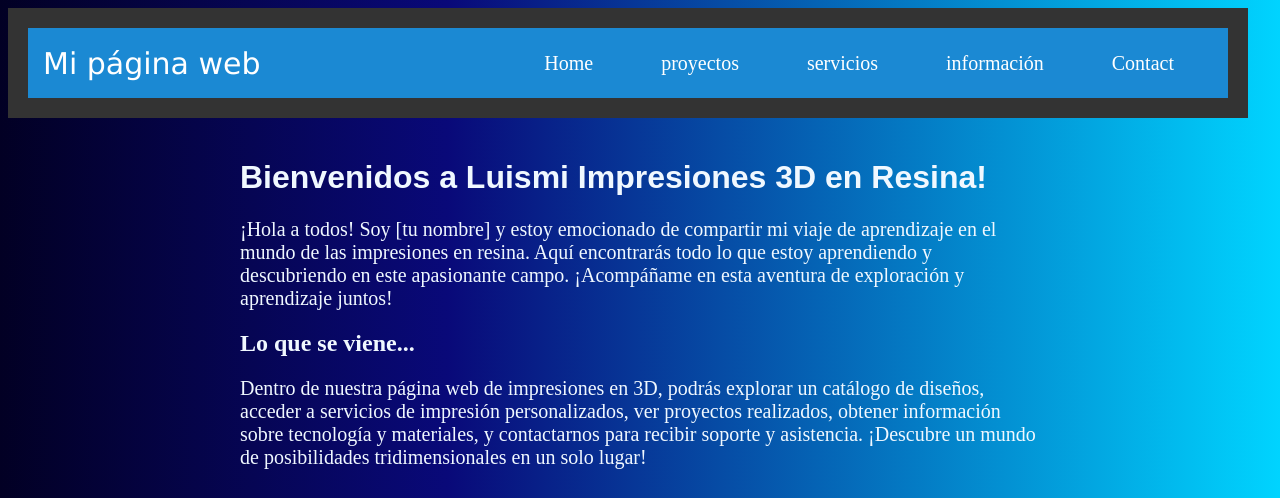
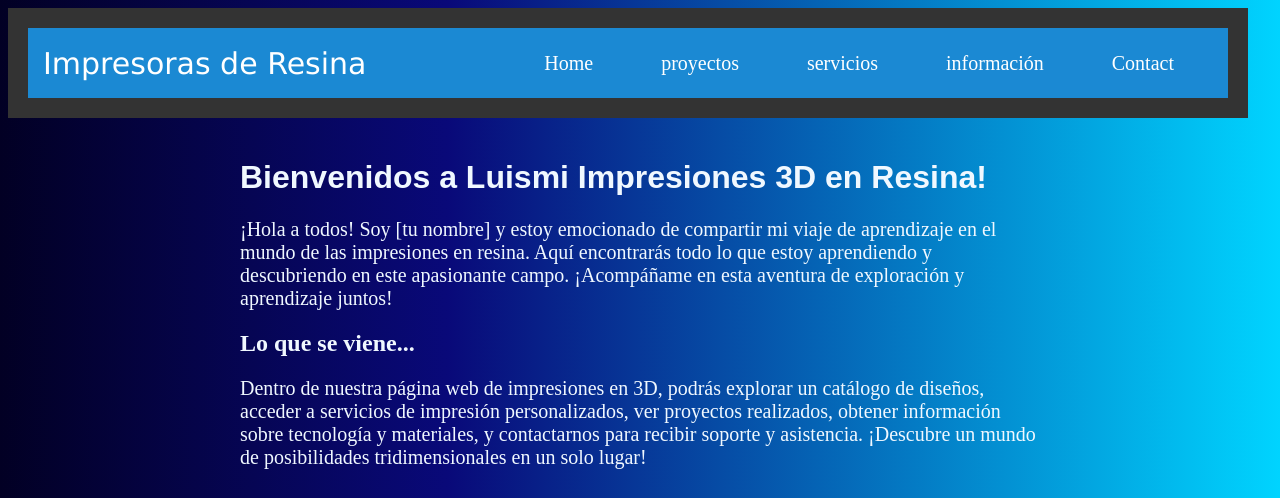
Before and after one commit to luismi8601/repositorioremoto, a plain HTML site: page index.html in a window 1280 px wide. Shown: the top 498 px of the page. Drawn offline with Linux system fonts and the light colour scheme.

Commit message:
nombre pagina

```diff
--- a/index.html
+++ b/index.html
@@ -12,7 +12,7 @@
   <header>
     <div class="container-nav">
       <nav class="navbar" >
-        <a href="index.html" class="brand">Mi página web</a>
+        <a href="index.html" class="brand">Impresoras de Resina</a>
         <ul class="nav-links">
           <li><a href="index.html">Home</a></li>
           <li><a href="about.html">proyectos</a></li>
```
